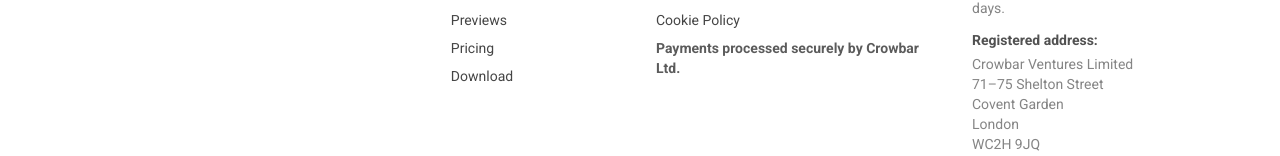
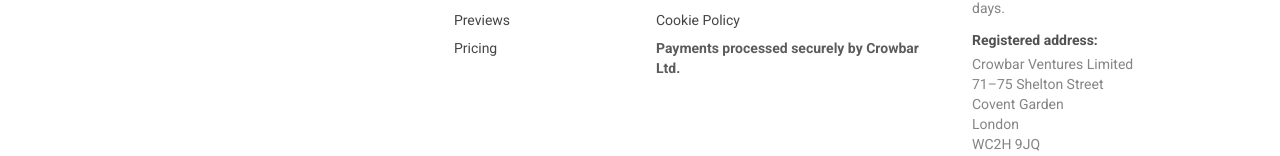
Before and after one commit to kanbanfeed/crowbar-evaltree, a Next.js app: page / in a window 1280 px wide. Shown: the part 2036-2192 px from the top of the page. Built offline with nearby package versions, Linux system fonts and the light colour scheme; no server answers.

Commit message:
updating

```diff
--- a/components/Footer.tsx
+++ b/components/Footer.tsx
@@ -6,7 +6,7 @@ const navItems = [
   { label: "About", href: "/#about" },
   { label: "Previews", href: "/#previews" },
   { label: "Pricing", href: "/#pricing" },
-  { label: "Download", href: "/evaltree/library" },
+  // { label: "Download", href: "/evaltree/library" },
 
 ];
 
```
